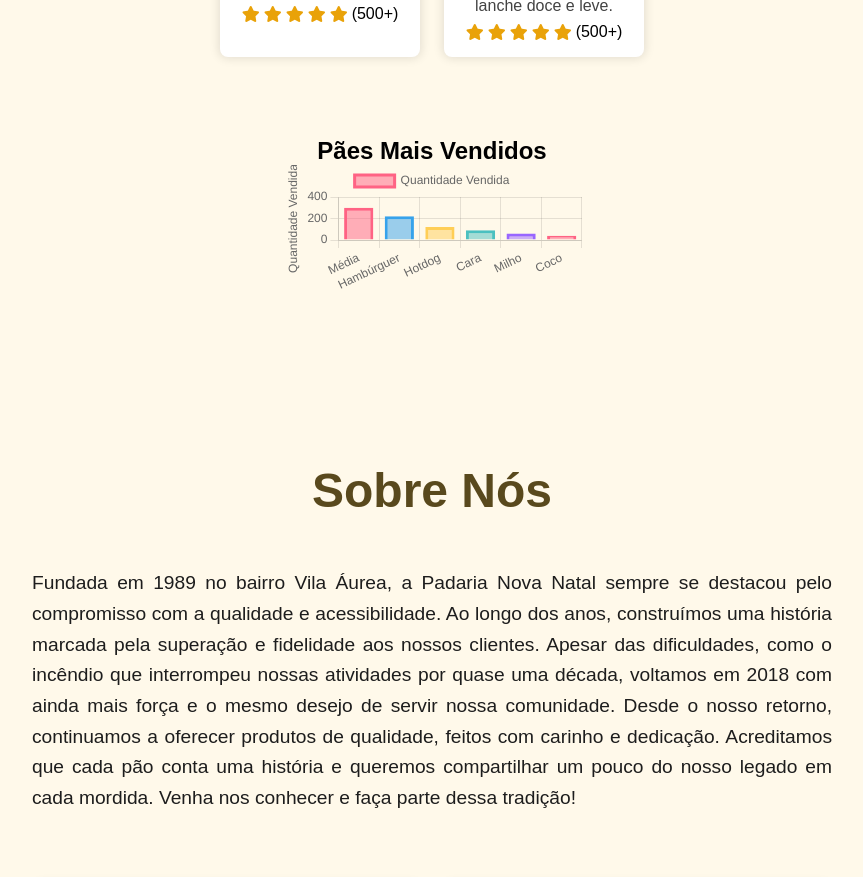
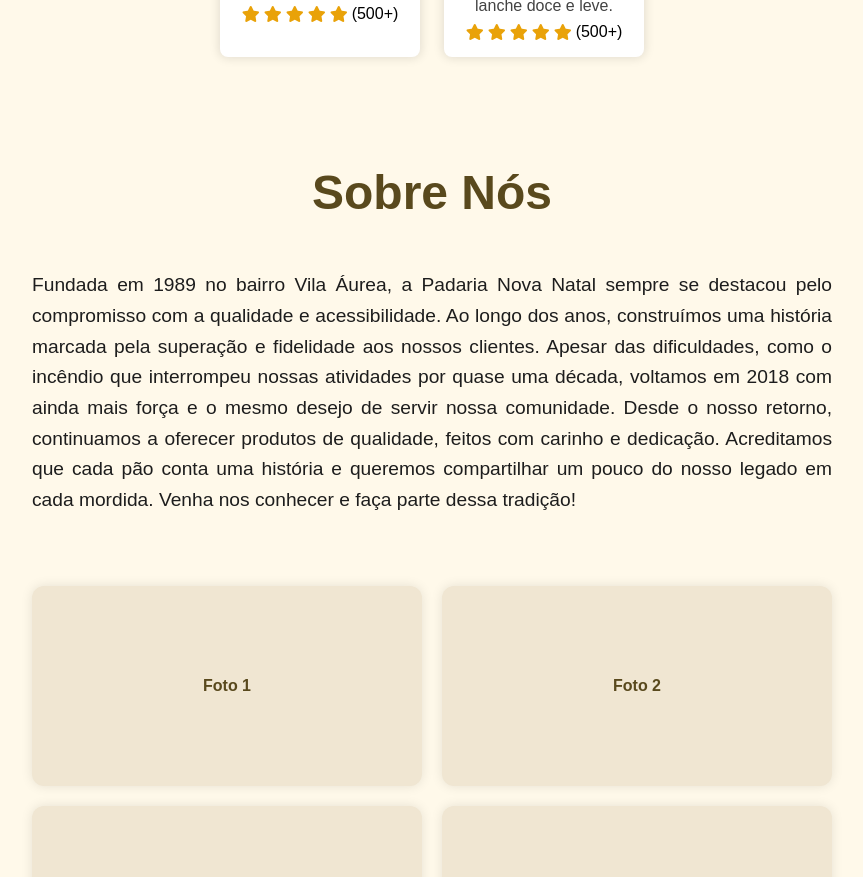
Before and after one commit to cardevv/nova-natal, a plain HTML site: page index.html in a window 1280 px wide. Shown: the part 1697-2574 px from the top of the page, without its empty margins (208-1071 px from the left). Drawn offline with nearby package versions, Linux system fonts and the light colour scheme; a web font is replaced by a local one.

Commit message:
tirando infografico

```diff
--- a/index.html
+++ b/index.html
@@ -251,10 +251,7 @@
 
 
             </div>
-            <section id="grafico">
-                <h2>Pães Mais Vendidos</h2>
-                <canvas id="grafico-paes"></canvas>
-            </section>
+
 
         </section>
 
--- a/javascript/script.js
+++ b/javascript/script.js
@@ -1,3 +1,6 @@
+
+ // menu mobile
+
 const menumobile = document.getElementById('mobile_menu');
 const mobilebotao = document.getElementById('btn-mobile');
 const icone = mobilebotao.querySelector('i');
@@ -15,71 +18,6 @@
 })
 
 
-const ctx = document.getElementById('grafico-paes').getContext('2d');
-
-const graficoPaes = new Chart(ctx, {
-    type: 'bar', // Gráfico de barras
-    data: {
-        labels: [
-            'Média',
-            'Hambúrguer',
-            'Hotdog',
-            'Cara',
-            'Milho',
-            'Coco'
-        ],
-        datasets: [{
-            label: 'Quantidade Vendida',
-            data: [300, 220, 120, 90, 60, 40], // Dados correspondentes aos pães
-            backgroundColor: [
-                'rgba(255, 99, 132, 0.5)',
-                'rgba(54, 162, 235, 0.5)',
-                'rgba(255, 206, 86, 0.5)',
-                'rgba(75, 192, 192, 0.5)',
-                'rgba(153, 102, 255, 0.5)'
-            ],
-            borderColor: [
-                'rgba(255, 99, 132, 1)',
-                'rgba(54, 162, 235, 1)',
-                'rgba(255, 206, 86, 1)',
-                'rgba(75, 192, 192, 1)',
-                'rgba(153, 102, 255, 1)'
-            ],
-            borderWidth: 3 // Espessura da borda
-        }]
-    },
-    options: {
-        responsive: true, // Ajusta o gráfico para telas diferentes
-        scales: {
-            y: {
-                beginAtZero: true, // O eixo Y começa no zero
-                title: {
-                    display: true,
-                    text: 'Quantidade Vendida'
-                }
-            },
-            x: {
-                title: {
-                    display: true,
-                    text: ''
-                }
-            }
-        },
-        plugins: {
-            legend: {
-                display: true, // Mostra a legenda do gráfico
-                position: 'top'
-            },
-            tooltip: {
-                callbacks: {
-                    label: function(context) {
-                        return `Vendas: ${context.raw}`; // Exibe o valor correto na tooltip
-                    }
-                }
-            }
-        }
-    }
-});
 
 
 
```
